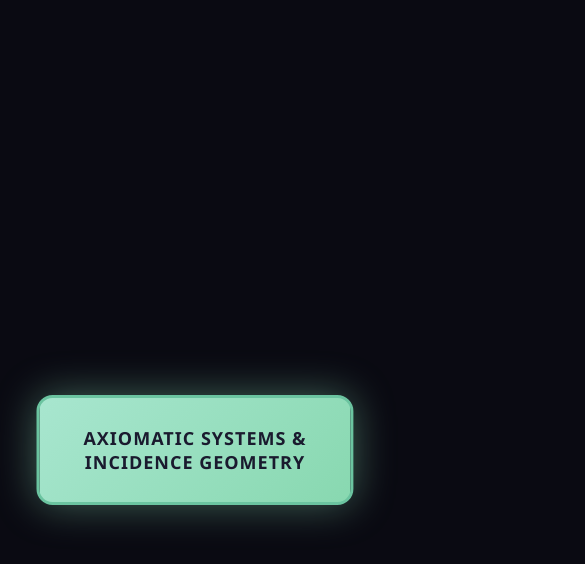
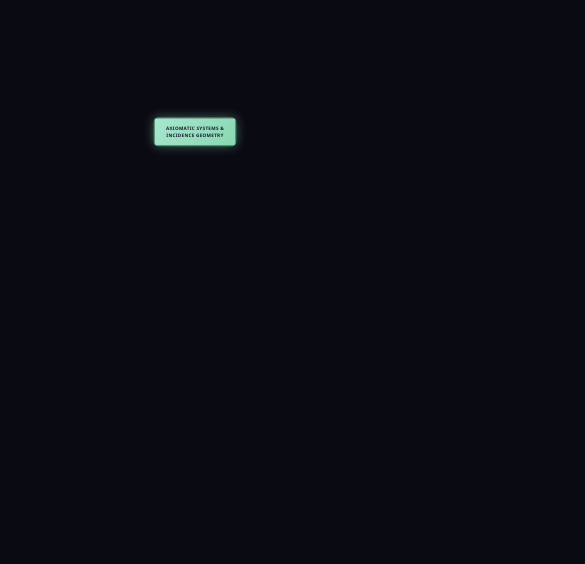
Before and after one commit to adamabdul-hakim/mind-map, a plain HTML site: page index.html in a window 390 px wide. Shown: the top 564 px of the page, 585 px wide, since content can reach past the window. Drawn offline with Linux system fonts and the light colour scheme.

Commit message:
Make mind map responsive for small screens

```diff
--- a/script.js
+++ b/script.js
@@ -45,9 +45,27 @@ const positions = {
 const expanded = new Set();
 const lineElements = {};
 
+/* ═══ RESPONSIVE SCALING ═══ */
+function scaleMindmap() {
+  const map = document.getElementById('mindmap');
+  const baseWidth = 1500;
+  const vw = window.innerWidth;
+  if (vw < baseWidth) {
+    const scale = vw / baseWidth;
+    map.style.transform = `scale(${scale})`;
+    map.style.height = (900 * scale) + 'px';
+  } else {
+    map.style.transform = 'scale(1)';
+    map.style.height = '900px';
+  }
+}
+
 /* ═══ INIT ═══ */
 document.addEventListener('DOMContentLoaded', () => {
   const svg = document.getElementById('lines');
+
+  scaleMindmap();
+  window.addEventListener('resize', scaleMindmap);
 
   // SVG arrow marker
   svg.innerHTML = `
--- a/styles.css
+++ b/styles.css
@@ -10,6 +10,7 @@ body {
   overflow-x: hidden;
   display: flex;
   justify-content: center;
+  align-items: flex-start;
   padding: 20px 0;
   min-height: 100vh;
 }
@@ -19,6 +20,7 @@ body {
   width: 1500px;
   height: 900px;
   flex-shrink: 0;
+  transform-origin: top center;
 }
 
 /* SVG overlay for connection lines */
```
